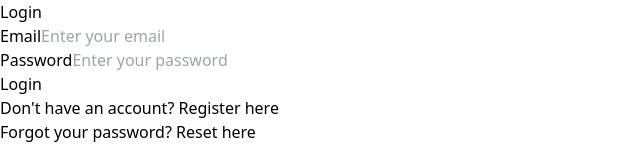
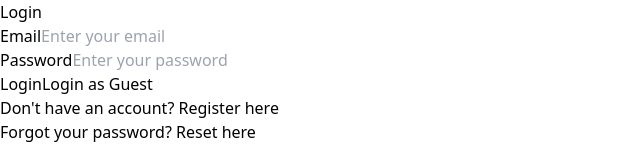
Before and after one commit to Florin12er/BlogMaker, a React (Vite) app: page /login in a window 1280 px wide. Shown: the top 162 px of the page, without its empty margins (0-640 px from the left). Built offline with nearby package versions, Linux system fonts and the light colour scheme.

Commit message:
added login as a guest

```diff
--- a/src/routes/Login.jsx
+++ b/src/routes/Login.jsx
@@ -1,8 +1,6 @@
-import React, { useState, useEffect } from "react";
+import { useState, useEffect } from "react";
 import axios from "axios";
 import { Link } from "react-router-dom";
-import githubLogo from "../../public/github-original.svg"; // Adjust path as per your file structure
-import { jwtDecode } from "jwt-decode";
 
 function Login() {
   const [email, setEmail] = useState("");
@@ -13,9 +11,7 @@ function Login() {
   useEffect(() => {
     // Check if token exists, if yes, redirect to home/dashboard
     if (token) {
-      const decodedToken = jwtDecode(token);
-      console.log(`Already logged in as: ${decodedToken.username}`);
-      // Optionally redirect here if needed
+      window.location.href = "/"; // Replace with your dashboard route
     }
   }, [token]);
 
@@ -31,43 +27,26 @@ function Login() {
         { email, password },
         { withCredentials: true },
       );
-      const { token } = response.data;
+      const { token, userId } = response.data; // Assuming userId is returned from backend
       localStorage.setItem("token", token);
-
-      // Decode the token and store username in localStorage
-      const decodedToken = jwtDecode(token);
-      localStorage.setItem("username", decodedToken.username);
-      console.log(`Logged in as: ${decodedToken.username}`);
-
+      localStorage.setItem("userId", userId); // Store userId in local storage
       window.location.href = "/"; // Redirect to home/dashboard page after login
     } catch (error) {
       setError(error.response.data.message);
     }
   };
 
-  const googleAuth = async (event) => {
-    event.preventDefault();
+  const handleGuestLogin = async () => {
     try {
-      const response = await axios.get(
-        "https://blogapi-production-fb2f.up.railway.app/user/auth/google",
-        { withCredentials: true },
+      const response = await axios.post(
+        "https://blogapi-production-fb2f.up.railway.app/user/guest"
       );
-      window.open(response.request.responseURL, "_blank"); // Open Google authentication in a new tab
+      const { token, userId } = response.data; // Assuming userId is returned from backend
+      localStorage.setItem("token", token);
+      localStorage.setItem("userId", userId); // Store userId in local storage
+      window.location.href = "/"; // Redirect to home/dashboard page after login
     } catch (error) {
-      setError("Failed to redirect to Google authentication");
-    }
-  };
-
-  const githubAuth = async (event) => {
-    event.preventDefault();
-    try {
-      const response = await axios.get(
-        "https://blogapi-production-fb2f.up.railway.app/user/auth/github",
-        { withCredentials: true },
-      );
-      window.open(response.request.responseURL, "_blank"); // Open GitHub authentication in a new tab
-    } catch (error) {
-      setError("Failed to redirect to GitHub authentication");
+      setError(error.response.data.message);
     }
   };
 
@@ -119,7 +98,16 @@ function Login() {
           >
             Login
           </button>
+          <button
+            type="button"
+            onClick={handleGuestLogin}
+            className="bg-gray-300 hover:bg-gray-400 text-gray-800 py-2 px-4 rounded-md focus:outline-none w-full mt-2"
+          >
+            Login as Guest
+          </button>
         </form>
+        <div className="text-center mt-4">
+        </div>
         <div className="mt-4 text-center">
           <p className="text-sm text-gray-600">
             Don't have an account?{" "}
```
Also changed, not shown: 1 other file (tests, documents, lock files or other folders).
